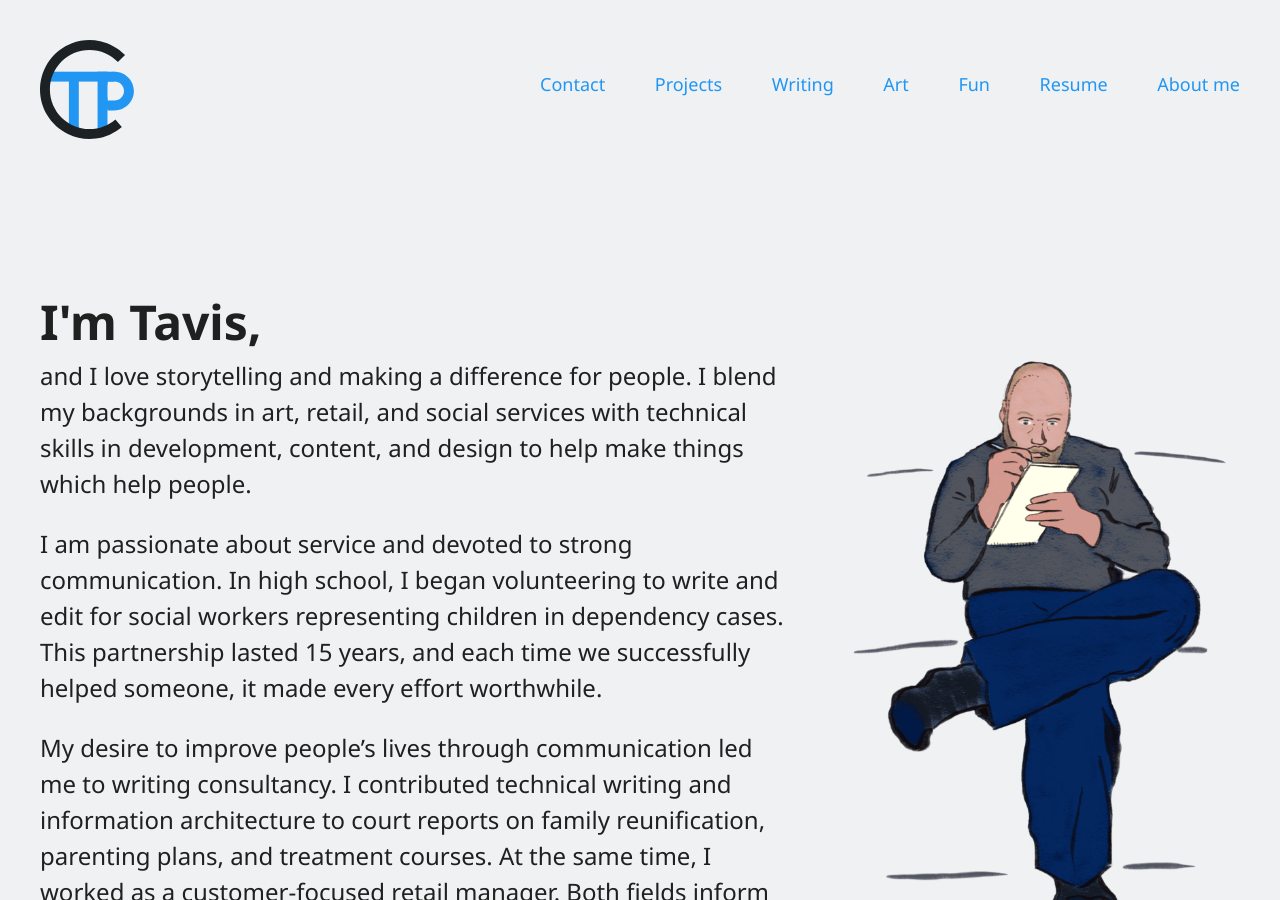
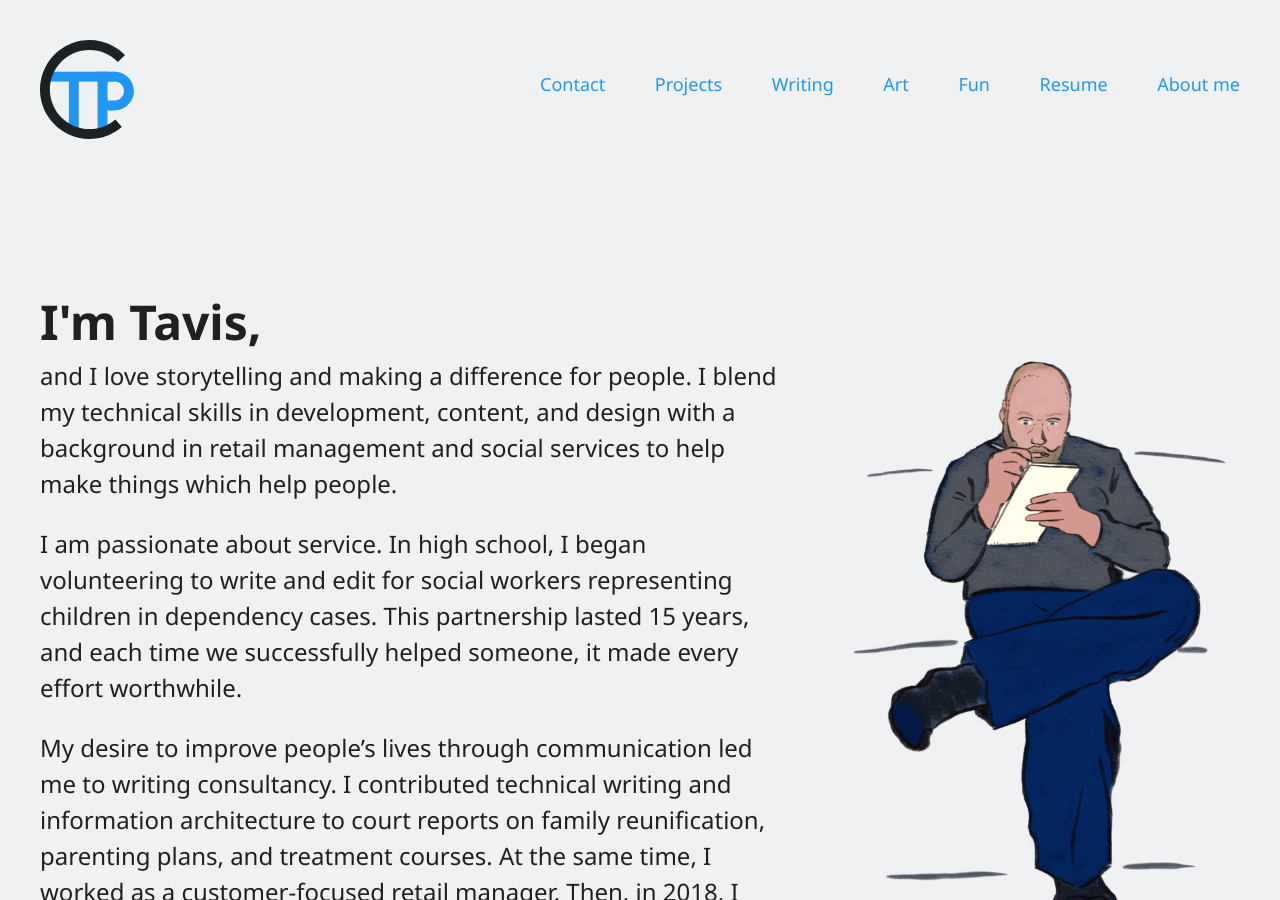
Before and after one commit to ctavispost/personalPortfolio, a Jekyll site: the page built from about.md, in a window 1280 px wide and 900 px high. Built offline with Jekyll 4.4.1, drawn with Linux system fonts in a browser that asks for light colours; our own code applies the rules of GitHub Pages for plain Markdown files; some of the changed text lies outside the part shown.

Commit message:
Update about to bring in more around engineering

```diff
--- a/about.md
+++ b/about.md
@@ -8,19 +8,19 @@
     <section>
       <h1 class="aboutText lessLeading">I'm Tavis,</h1>
 
-      <p class="aboutText">and I love storytelling and making a difference for people. I blend my backgrounds in art, retail, and social services with technical skills in development, content, and design to help make things which help people.</p>
+      <p class="aboutText">and I love storytelling and making a difference for people. I blend my technical skills in development, content, and design with a background in retail management and social services to help make things which help people.</p>
 
-      <p class="aboutText">I am passionate about service and devoted to strong communication. In high school, I began volunteering to write and edit for social workers representing children in dependency cases. This partnership lasted 15 years, and each time we successfully helped someone, it made every effort worthwhile.</p>
+      <p class="aboutText">I am passionate about service. In high school, I began volunteering to write and edit for social workers representing children in dependency cases. This partnership lasted 15 years, and each time we successfully helped someone, it made every effort worthwhile.</p>
 
-      <p class="aboutText">My desire to improve people’s lives through communication led me to writing consultancy. I contributed technical writing and information architecture to court reports on family reunification, parenting plans, and treatment courses. At the same time, I worked as a customer-focused retail manager. Both fields inform my approach to coding. I create open, accessible code based on research and dialogue, because I have seen people benefit from it.</p>
+      <p class="aboutText">My desire to improve people’s lives through communication led me to writing consultancy. I contributed technical writing and information architecture to court reports on family reunification, parenting plans, and treatment courses. At the same time, I worked as a customer-focused retail manager. Then, in 2018, I transitioned to working as a UX freelancer because I saw it as entry point to software engineering–where we can really make a difference to others. These fields inform my approach to coding: I create open, accessible code based on research and dialogue, because I have seen people benefit from it.</p>
 
       <p class="aboutText">My history of working with and for diverse groups in varied situations brings value in strong cross-functional communication and practical empathy. In all my work, I rely on different viewpoints and feedback to improve interactions and outcomes for people.</p>
 
-      <p class="aboutText">I am curious and excited about all aspects of creating great experiences. Having trained in fullstack development and user experience, I can work with people across disciplines. I want to act as a bridge between teams, combining their vocabulary, skills, and goals into a united vision.</p>
+      <p class="aboutText">I am curious and excited about all aspects of creating great experiences. Having trained in fullstack development and user experience, I can work with people across disciplines. Ultimately, I want to act as a bridge between teams, combining their vocabulary, skills, and goals into a united vision.</p>
 
       <p class="aboutText">I engage the big-picture, attend the small but important details, and greet all occasions as opportunities to learn. I look to make continuous improvements and to take large leaps when sensible.</p>
 
-      <p class="aboutText">As a society, I believe we should strive for better services. We should be inclusive. We should see content, design, and development as partners with a shared mission. We should provide users with clarity and focus while increasing their control, flexibility, and access. And we should treat those users as people deserving of compassion.</p>
+      <p class="aboutText">As a society and an industry, I believe we should strive for better services. We should be inclusive. We should see content, design, and development as partners with a shared mission. We should provide users with clarity and focus while increasing their control, flexibility, and access. And we should treat those users as people deserving of compassion.</p>
 
       <p class="aboutText">If you share similar thoughts, I would love to work with you towards these goals. If you have big ideas for how you want your organization to interact with people online, especially if that would help people in need, I want to talk with you about how that could happen.</p>
 
```
